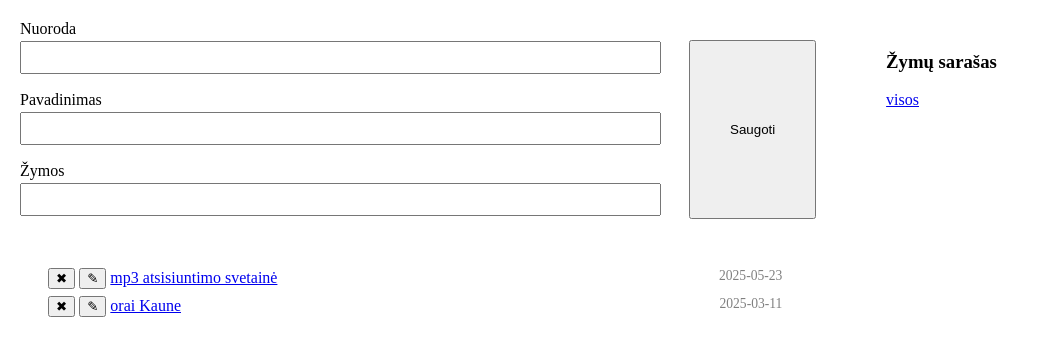
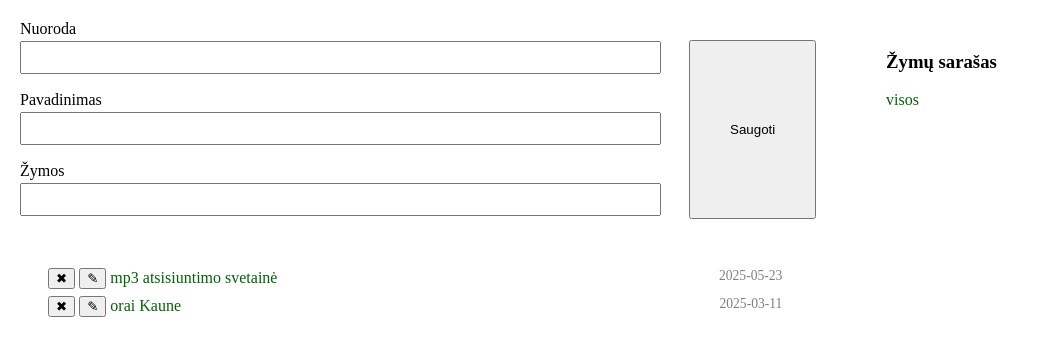
Before and after one commit to gintautasp/nuorodos18, a PHP site: page /main.html.php in a window 1280 px wide. Shown: the top 356 px of the page, without its empty margins (0-1040 px from the left). Run offline with PHP 8.4, Linux system fonts and the light colour scheme.

Commit message:
pakeistas nuorodų vaizdas

```diff
--- a/main.html.php
+++ b/main.html.php
@@ -44,6 +44,13 @@
 			font-size: 85%;
 			color: grey;
 		}
+		a {
+			color: DarkGreen;
+			text-decoration: none;
+		}
+		a:hover {
+			text-decoration: underline;
+		}
 	</style>
 </head>
 <body>
```
